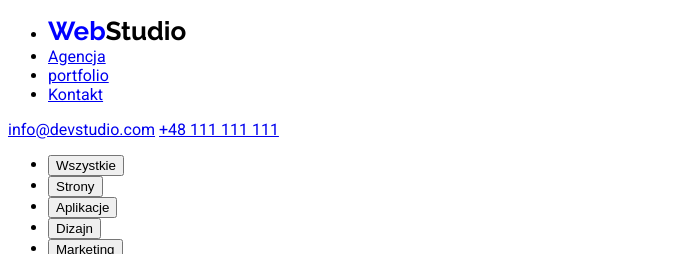
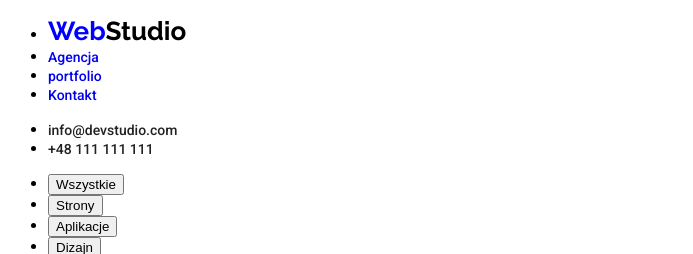
Before and after one commit to kasudx/goit-markup-hw-02, a plain HTML site: page portfolio.html in a window 1280 px wide. Shown: the top 254 px of the page, without its empty margins (0-693 px from the left). Drawn offline with Linux system fonts and the light colour scheme.

Commit message:
classed for elements in header added

```diff
--- a/css/style.css
+++ b/css/style.css
@@ -8,6 +8,21 @@ body {
   font-weight: 700;
   line-height: 1.19;
   text-decoration: none;
+}
+
+.nav-elements {
+  font-size: 14px;
+  font-weight: 500;
+  line-height: 1.14;
+  text-decoration: none;
+}
+
+.contact-data {
+  font-size: 14px;
+  font-weight: 500;
+  line-height: 1.14;
+  text-decoration: none;
+  color: #212121;
 }
 
 button:hover {
--- a/portfolio.html
+++ b/portfolio.html
@@ -18,18 +18,20 @@
       <nav>
         <ul>
           <li>
-            <a href="./index.html" class="logo"
+            <a class="logo" href="./index.html"
               ><span class="web">Web</span><span class="studio">Studio</span></a
             >
           </li>
           <li>
             <a
+              class="nav-elements"
               href="https://www.figma.com/file/80aXNcfD68SHVCqfRXEnV5/Zadanie-domowe-GOIT-Polska?node-id=0%3A1&t=OlD5d2tFbU03thr9-0"
               >Agencja
             </a>
           </li>
           <li>
             <a
+              class="nav-elements"
               href="https://www.figma.com/file/80aXNcfD68SHVCqfRXEnV5/Zadanie-domowe-GOIT-Polska?node-id=0%3A1&t=OlD5d2tFbU03thr9-0"
             >
               portfolio
@@ -37,14 +39,22 @@
           </li>
           <li>
             <a
+              class="nav-elements"
               href="https://www.figma.com/file/80aXNcfD68SHVCqfRXEnV5/Zadanie-domowe-GOIT-Polska?node-id=0%3A1&t=OlD5d2tFbU03thr9-0"
               >Kontakt
             </a>
           </li>
         </ul>
       </nav>
-      <a href="mailto:info@devstudio.com">info@devstudio.com</a>
-      <a href="tel:+48111111111">+48 111 111 111</a>
+
+      <ul>
+
+        <li>
+      <a class="contact-data" href="mailto:info@devstudio.com"
+        >info@devstudio.com</a
+      ></li>
+      <li><a class="contact-data" href="tel:+48111111111">+48 111 111 111</a>
+    </ul></li>
     </header>
     <main>
       <section>
```
